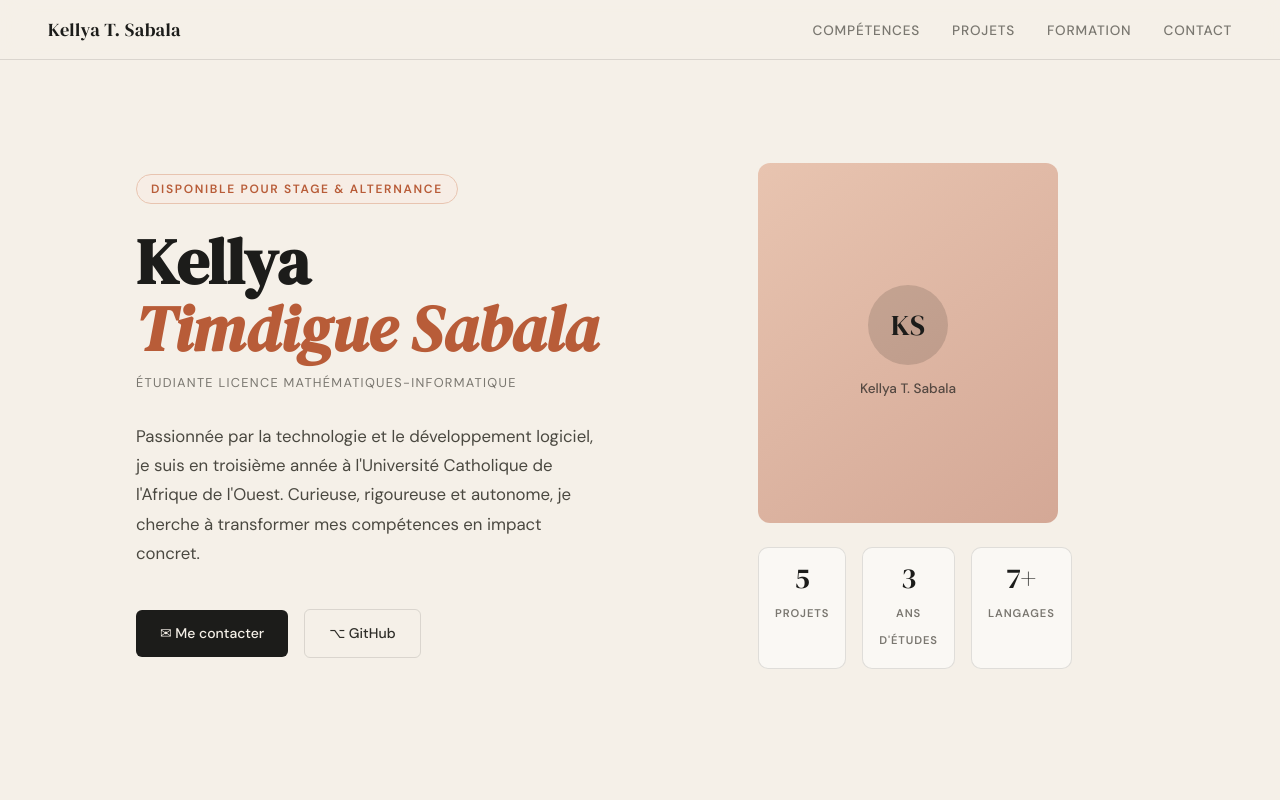
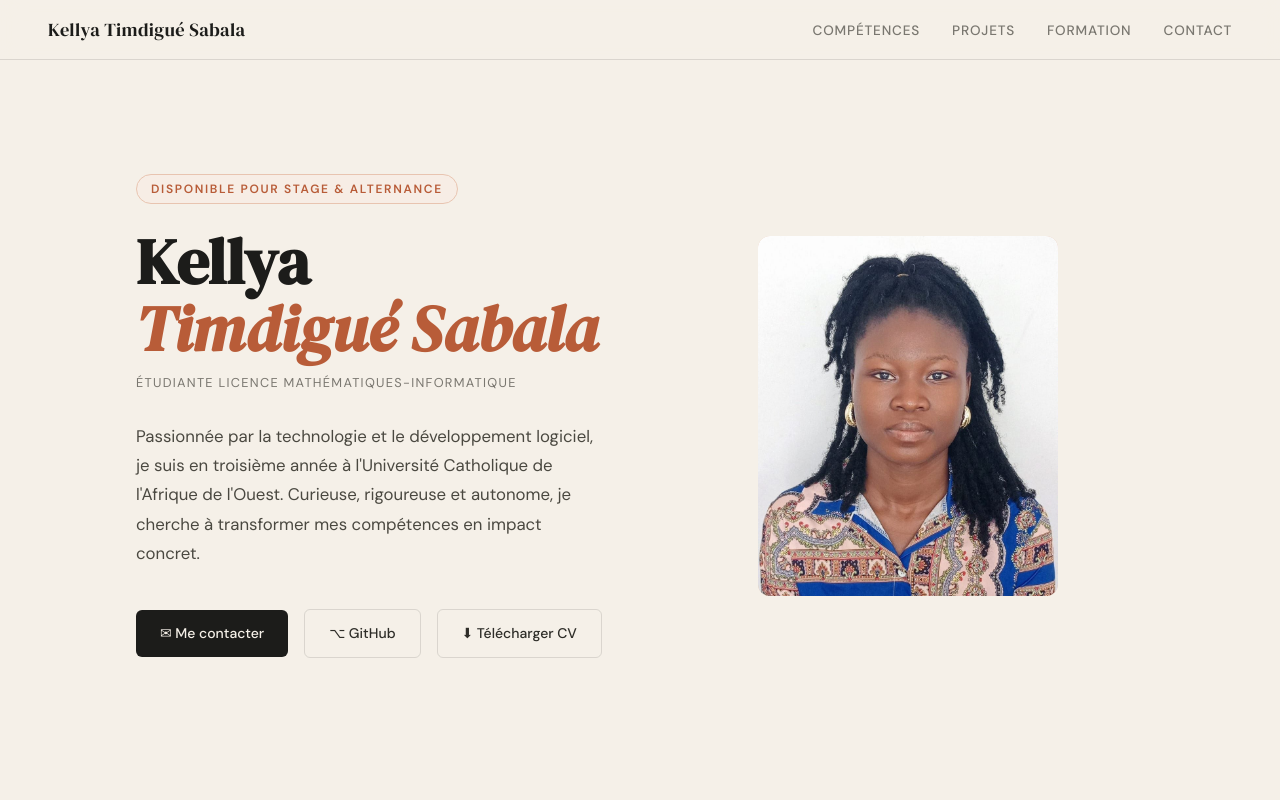
Before and after one commit to timdiguesabala-png/portfolio-kellya-sabala, a plain HTML site: page index.html in a window 1280 px wide. Shown: the top 800 px of the page. Drawn offline with Linux system fonts and the light colour scheme.

Commit message:
Add files via upload

```diff
--- a/index.html
+++ b/index.html
@@ -654,7 +654,7 @@
 
 <!-- NAV -->
 <nav>
-  <span class="nav-logo">Kellya T. Sabala</span>
+  <span class="nav-logo">Kellya Timdigué Sabala</span>
   <ul class="nav-links">
     <li><a href="#competences">Compétences</a></li>
     <li><a href="#projets">Projets</a></li>
@@ -668,33 +668,21 @@
   <div class="hero">
     <div class="hero-text">
       <span class="hero-eyebrow">Disponible pour stage & alternance</span>
-      <h1 class="hero-name">Kellya<br><em>Timdigue Sabala</em></h1>
+      <h1 class="hero-name">Kellya<br><em>Timdigué Sabala</em></h1>
       <p class="hero-title">Étudiante Licence Mathématiques-Informatique</p>
       <p class="hero-bio">Passionnée par la technologie et le développement logiciel, je suis en troisième année à l'Université Catholique de l'Afrique de l'Ouest. Curieuse, rigoureuse et autonome, je cherche à transformer mes compétences en impact concret.</p>
       <div class="hero-cta">
         <a href="#contact" class="btn-primary">✉ Me contacter</a>
         <a href="https://github.com/timdiguesabala-png" class="btn-secondary" target="_blank">⌥ GitHub</a>
+        <a href="CV_Kellya_Sabala.pdf" download class="btn-secondary">⬇ Télécharger CV</a>
       </div>
     </div>
     <div class="hero-visual">
       <div class="photo-frame">
-        <div class="photo-placeholder">
+        <img src="ma_photo.jpg" alt="Kellya Timdigué Sabala" style="width:100%;height:100%;object-fit:cover;" onerror="this.style.display='none';this.nextElementSibling.style.display='flex';">
+        <div class="photo-placeholder" style="display:none;">
           <div class="initials-circle">KS</div>
-          <span class="photo-label">Kellya T. Sabala</span>
-        </div>
-      </div>
-      <div class="stat-row">
-        <div class="stat-card">
-          <span class="stat-number">5</span>
-          <span class="stat-label">Projets</span>
-        </div>
-        <div class="stat-card">
-          <span class="stat-number">3</span>
-          <span class="stat-label">ans d'études</span>
-        </div>
-        <div class="stat-card">
-          <span class="stat-number">7+</span>
-          <span class="stat-label">Langages</span>
+          <span class="photo-label">Kellya Timdigué Sabala</span>
         </div>
       </div>
     </div>
@@ -872,7 +860,7 @@
   <p class="section-label">Parcours</p>
   <h2 class="section-title">Formation & Langues</h2>
 
-  <div style="display:grid;grid-template-columns:1fr 1fr;gap:4rem;align-items:start;">
+  <div style="display:grid;grid-template-columns:1fr 1fr;gap:4rem;align-items:start;flex-wrap:wrap;">
     <div>
       <h3 style="font-size:0.8rem;font-weight:700;text-transform:uppercase;letter-spacing:0.1em;color:var(--muted);margin-bottom:2rem;">Diplômes</h3>
       <div class="timeline">
@@ -975,7 +963,7 @@
 </section>
 
 <footer>
-  <p>© 2025 Kellya Timdigue Sabala — Portfolio personnel</p>
+  <p>© 2025 Kellya Timdigué Sabala — Portfolio personnel</p>
 </footer>
 
 </body>
```
